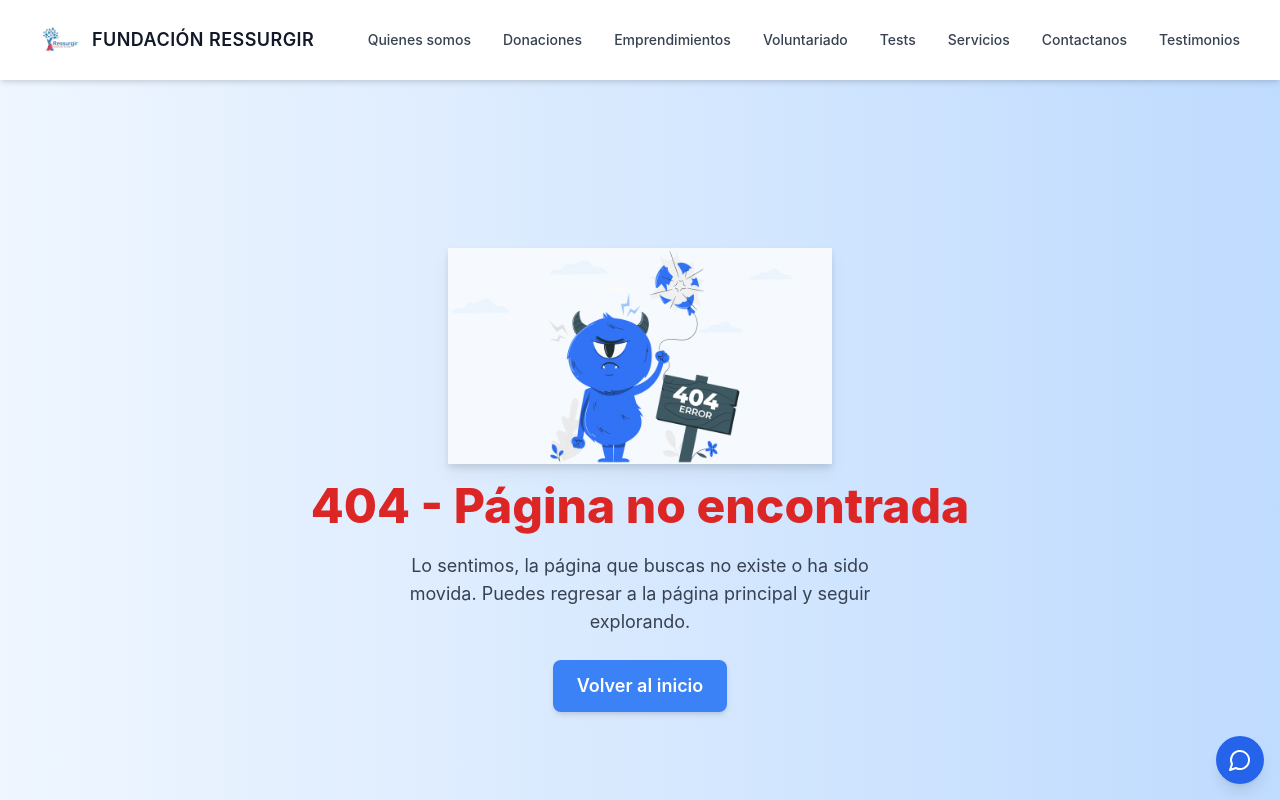
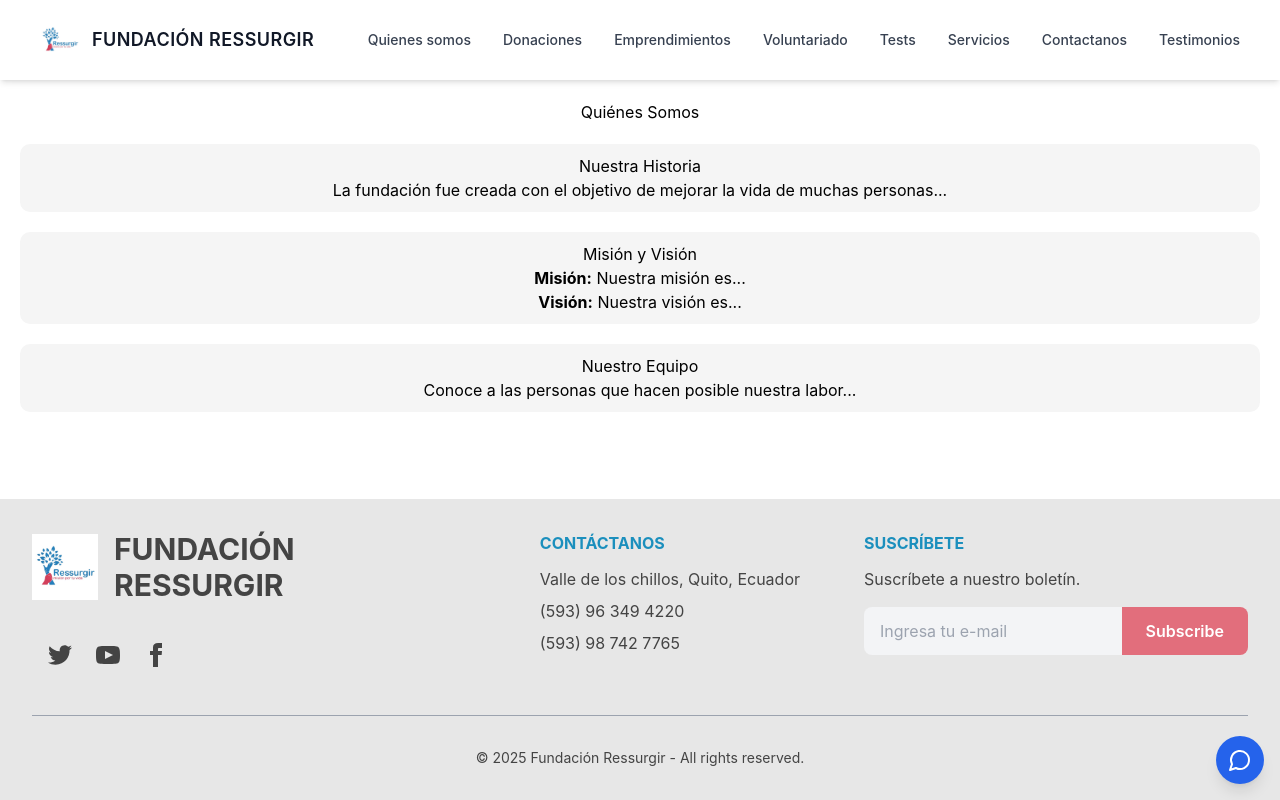
Before and after one commit to HdSanch/Web_Ressurgir, a React (Vite) app in the folder frontend/: page /quienessomos in a window 1280 px wide. Shown: the top 800 px of the page. Built offline with nearby package versions, Linux system fonts and the light colour scheme; a web font is replaced by a local one.

Commit message:
quienessomos

```diff
--- a/frontend/src/App.jsx
+++ b/frontend/src/App.jsx
@@ -1,6 +1,7 @@
 import React from 'react';
 import { BrowserRouter as Router, Route, Routes } from 'react-router-dom';
 import Home from './pages/Home/Home.jsx';
+import QuienesSomos from "./pages/QuienesSomos/QuienesSomos";
 import Emprendimientos from './pages/Emprendimientos/Emprendimientos.jsx';
 import Testimonios from './pages/Testimonios/Testimonios.jsx';
 import Contactanos from './pages/Contactanos/Contactanos.jsx';
@@ -25,6 +26,7 @@
         <div className="flex-grow mt-16 lg:mt-20">
           <Routes>
             <Route path="/" element={<Home />} />
+            <Route path="/quienessomos" element={<QuienesSomos />} />
             <Route path="/tests" element={<Tests />} />
             <Route path="/test/:testId" element={<TestPage />} />
             <Route path="/emprendimientos" element={<Emprendimientos />} />
--- a/frontend/src/components/Navbar.jsx
+++ b/frontend/src/components/Navbar.jsx
@@ -5,7 +5,7 @@
 import { Bars3Icon, XMarkIcon } from '@heroicons/react/24/outline'
 
 const navigation = [
-  { name: 'Quienes somos', href: '#' },
+  { name: 'Quienes somos', href: '#/quienessomos' },
   { name: 'Donaciones', href: '#' },
   { name: 'Emprendimientos', href: '/emprendimientos' },
   { name: 'Voluntariado', href: '/voluntariados' },
--- /dev/null
+++ b/frontend/src/pages/QuienesSomos/Equipo.jsx
@@ -0,0 +1,12 @@
+import React from "react";
+
+const Equipo = () => {
+  return (
+    <section className="equipo">
+      <h2>Nuestro Equipo</h2>
+      <p>Conoce a las personas que hacen posible nuestra labor...</p>
+    </section>
+  );
+};
+
+export default Equipo;
--- /dev/null
+++ b/frontend/src/pages/QuienesSomos/Historia.jsx
@@ -0,0 +1,14 @@
+import React from "react";
+
+const Historia = () => {
+  return (
+    <section className="historia">
+      <h2>Nuestra Historia</h2>
+      <p>
+        La fundación fue creada con el objetivo de mejorar la vida de muchas personas...
+      </p>
+    </section>
+  );
+};
+
+export default Historia;
--- /dev/null
+++ b/frontend/src/pages/QuienesSomos/MisionVision.jsx
@@ -0,0 +1,13 @@
+import React from "react";
+
+const MisionVision = () => {
+  return (
+    <section className="mision-vision">
+      <h2>Misión y Visión</h2>
+      <p><strong>Misión:</strong> Nuestra misión es...</p>
+      <p><strong>Visión:</strong> Nuestra visión es...</p>
+    </section>
+  );
+};
+
+export default MisionVision;
--- /dev/null
+++ b/frontend/src/pages/QuienesSomos/QuienesSomos.jsx
@@ -0,0 +1,18 @@
+import React from "react";
+import Historia from "./Historia";
+import MisionVision from "./MisionVision";
+import Equipo from "./Equipo";
+import "../../styles/QuienesSomos.css"; // Puedes crear este archivo de estilos si lo deseas
+
+const QuienesSomos = () => {
+  return (
+    <div className="quienes-somos-container">
+      <h1>Quiénes Somos</h1>
+      <Historia />
+      <MisionVision />
+      <Equipo />
+    </div>
+  );
+};
+
+export default QuienesSomos;
--- /dev/null
+++ b/frontend/src/styles/QuienesSomos.css
@@ -0,0 +1,11 @@
+.quienes-somos-container {
+    padding: 20px;
+    text-align: center;
+  }
+
+  .historia, .mision-vision, .equipo {
+    margin: 20px 0;
+    padding: 10px;
+    border-radius: 10px;
+    background: #f5f5f5;
+  }
```
